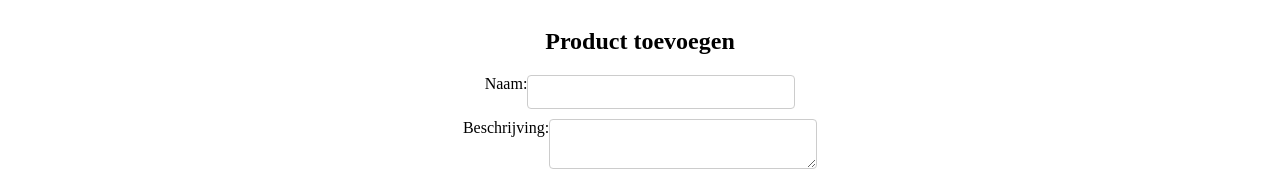
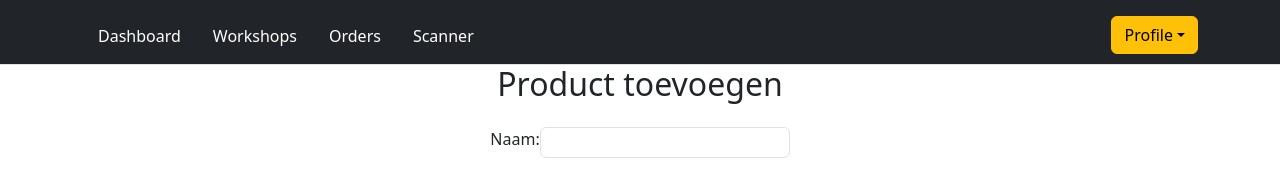
Before and after one commit to studentThomas/Skoolworkshop-WEB, a Next.js app: page /addProduct in a window 1280 px wide. Shown: the top 171 px of the page. Built offline with nearby package versions, Linux system fonts and the light colour scheme; no server answers.

Commit message:
Added some nav bars

```diff
--- a/app/addProduct/page.jsx
+++ b/app/addProduct/page.jsx
@@ -1,6 +1,7 @@
 "use client";
 import React from "react";
 import ProductForm from "../../components/ProductForm";
+import Nav from "../../components/Nav";
 
 function AddProductPage() {
   const handleProductCreated = () => {
@@ -10,6 +11,7 @@ function AddProductPage() {
 
   return (
     <div>
+      <Nav/>
       <ProductForm onProductCreated={handleProductCreated} />
     </div>
   );
--- a/app/persons/page.tsx
+++ b/app/persons/page.tsx
@@ -1,6 +1,9 @@
+import Nav from "@/components/Nav";
+
 export default function HomePage() {
     return (
         <div>
+            <Nav/>
             <h1>Personen</h1>
         </div>
     );
```
